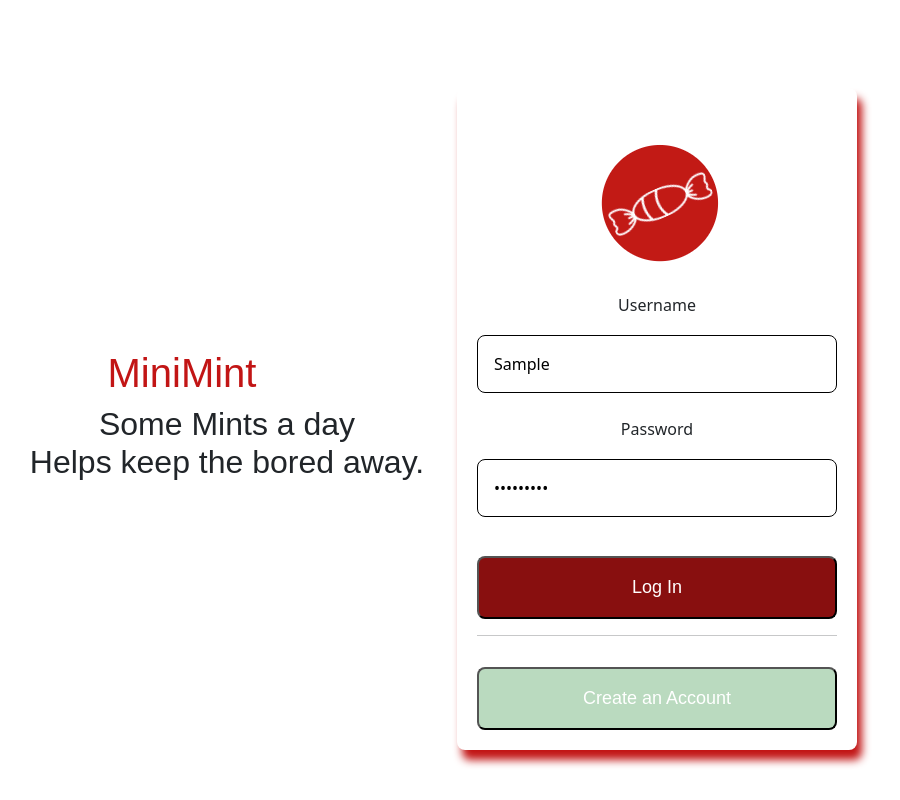
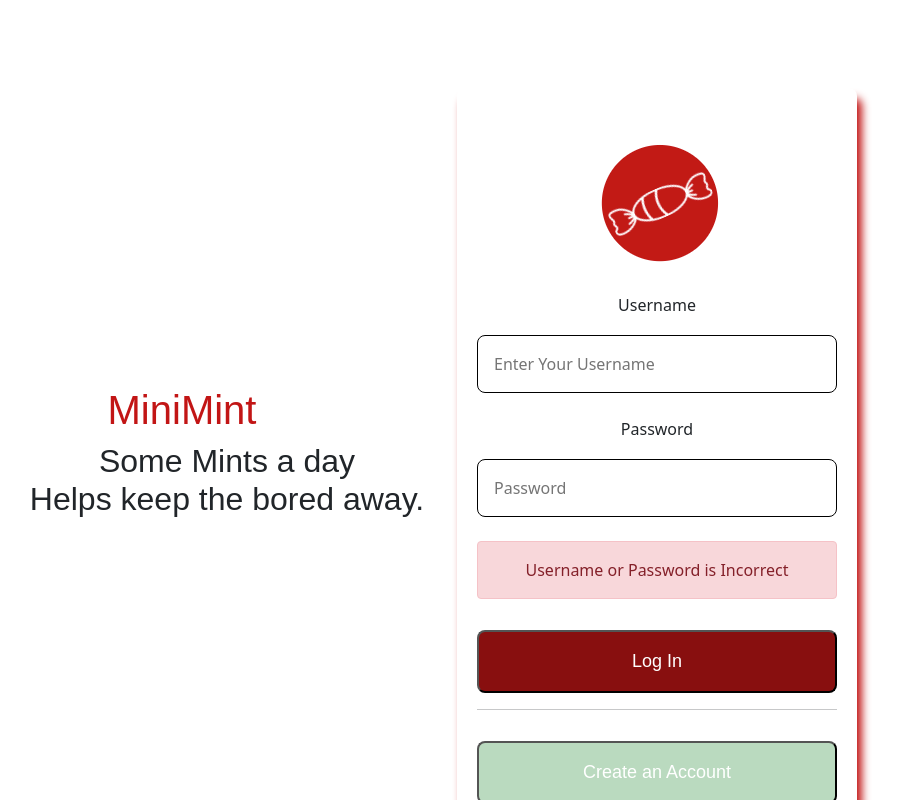
Before and after one commit to crlyhffmn/front_end, a React (Create React App) app: page / in a window 1280 px wide. Both pictures are taken after typing "Sample", "Sample123" into the empty fields and a click on the button "Log In". Shown: the part 374-1174 px from the top of the page, without its empty margins (233-1133 px from the left). Built offline with nearby package versions, Linux system fonts and the light colour scheme; no server answers.

Commit message:
Alert now displays if login failure

```diff
--- a/src/components/LoginForm/LoginForm.js
+++ b/src/components/LoginForm/LoginForm.js
@@ -9,13 +9,33 @@ import { loginUser } from "../../userSlice";
 const LoginForm = () => {
   const dispatch = useDispatch();
 
-  const [user, setUsers] = useState({
+  const [errorMsg, setErrorMsg] = useState("");
+
+  const initialState = {
     username: "",
     userPassword: "",
-  });
+  };
+
+  const [user, setUser] = useState(initialState);
+
+  const displayMessage = () => {
+    if (errorMsg !== "") {
+      return (
+        <Alert
+          variant="danger"
+          style={{
+            display: errorMsg ? "" : "none",
+          }}
+        >
+          {errorMsg}
+        </Alert>
+      );
+    }
+  };
 
   function onChangeHandler(e) {
-    setUsers({
+    setErrorMsg("");
+    setUser({
       ...user,
       [e.target.name]: e.target.value,
     });
@@ -24,7 +44,7 @@ const LoginForm = () => {
   function onSubmitHandler(e) {
     e.preventDefault();
     e.stopPropagation();
-    console.log(e)
+    console.log(e);
     axios
       .post("http://localhost:10001/user/login", user)
       .then((response) => {
@@ -33,9 +53,10 @@ const LoginForm = () => {
       })
       .catch((error) => {
         console.error(error);
-        console.log(error.response)
+        console.log(error.response);
         //does not alert user
-        return <Alert>error.response.data.message</Alert>;
+        setErrorMsg("Username or Password is Incorrect");
+        setUser(initialState);
       });
   }
 
@@ -86,6 +107,7 @@ const LoginForm = () => {
             />
             <br />
             <br />
+            <div className="messages">{displayMessage()}</div>
             <button className="btn-login" type="submit">
               Log In
             </button>
```
